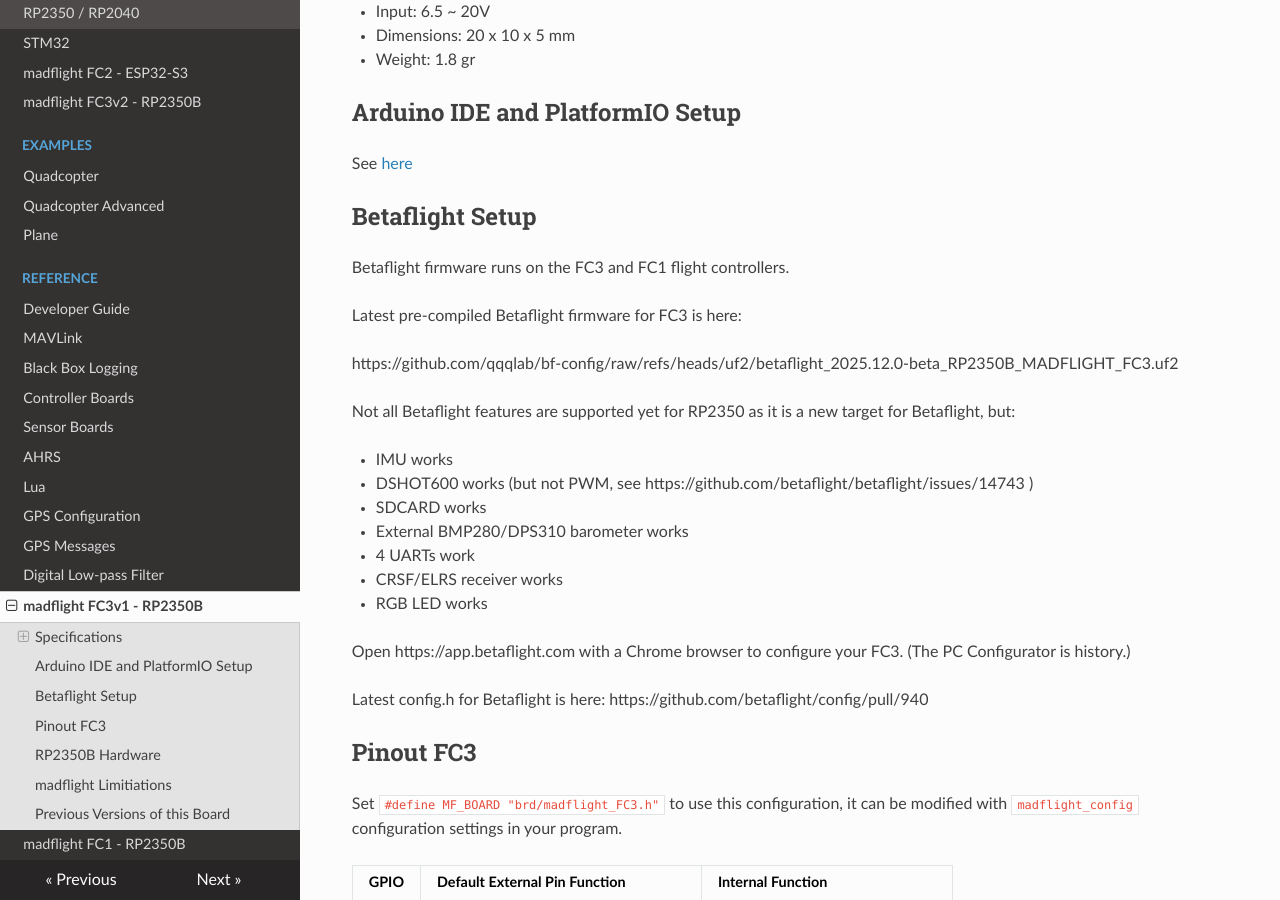
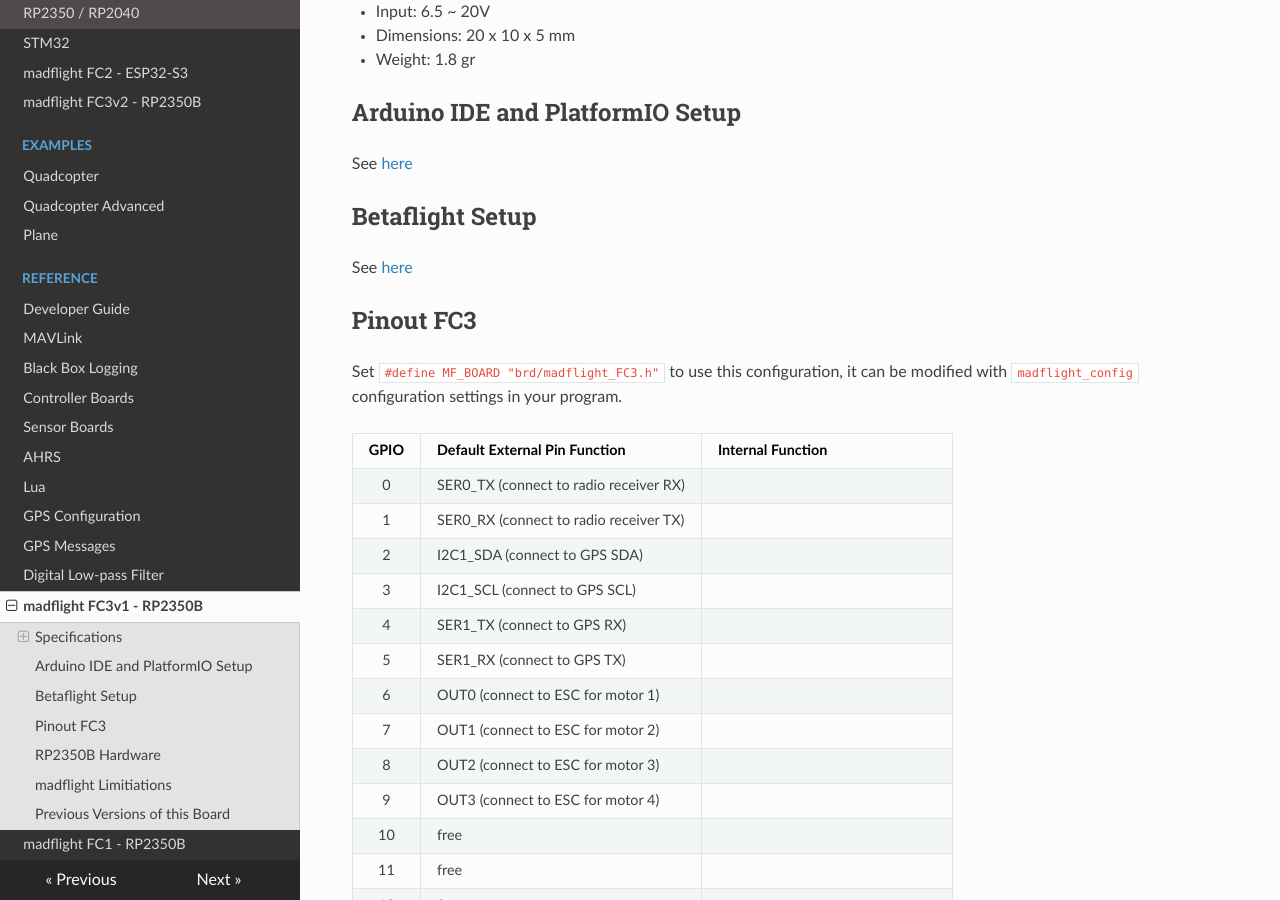
Before and after one commit to qqqlab/madflight-docs, an MkDocs documentation site: the page built from docs/Board-FC3v1.md, in a window 1280 px wide and 900 px high, scrolled down 1528 px. Built offline with MkDocs 1.6.1, drawn with Linux system fonts in a browser that asks for light colours; nearby versions of some CDN libraries.

Commit message:
Update FC3 docs

```diff
--- a/docs/Board-FC3v1.md
+++ b/docs/Board-FC3v1.md
@@ -56,25 +56,7 @@
 
 ## Betaflight Setup
 
-Betaflight firmware runs on the FC3 and FC1 flight controllers.
-
-Latest pre-compiled Betaflight firmware for FC3 is here:
-
-https://github.com/qqqlab/bf-config/raw/refs/heads/uf2/betaflight_2025.12.0-beta_RP2350B_MADFLIGHT_FC3.uf2
-
-Not all Betaflight features are supported yet for RP2350 as it is a new target for Betaflight, but:
-
-- IMU works
-- DSHOT600 works (but not PWM, see https://github.com/betaflight/betaflight/issues/14743 )
-- SDCARD works
-- External BMP280/DPS310 barometer works
-- 4 UARTs work
-- CRSF/ELRS receiver works
-- RGB LED works
-
-Open https://app.betaflight.com with a Chrome browser to configure your FC3. (The PC Configurator is history.)
-
-Latest config.h for Betaflight is here: https://github.com/betaflight/config/pull/940
+See [here](Board-FC3.md)
 
 ## Pinout FC3
 
```
Also changed, not shown: docs/Board-FC1.md (+4 -0 lines), docs/Board-FC3.md (+24 -16 lines), docs/img/madflight-FC3v2-1.png (added), docs/img/madflight-FC3v2-2.png (added), docs/img/madflight-FC3v2-3.png (added).
